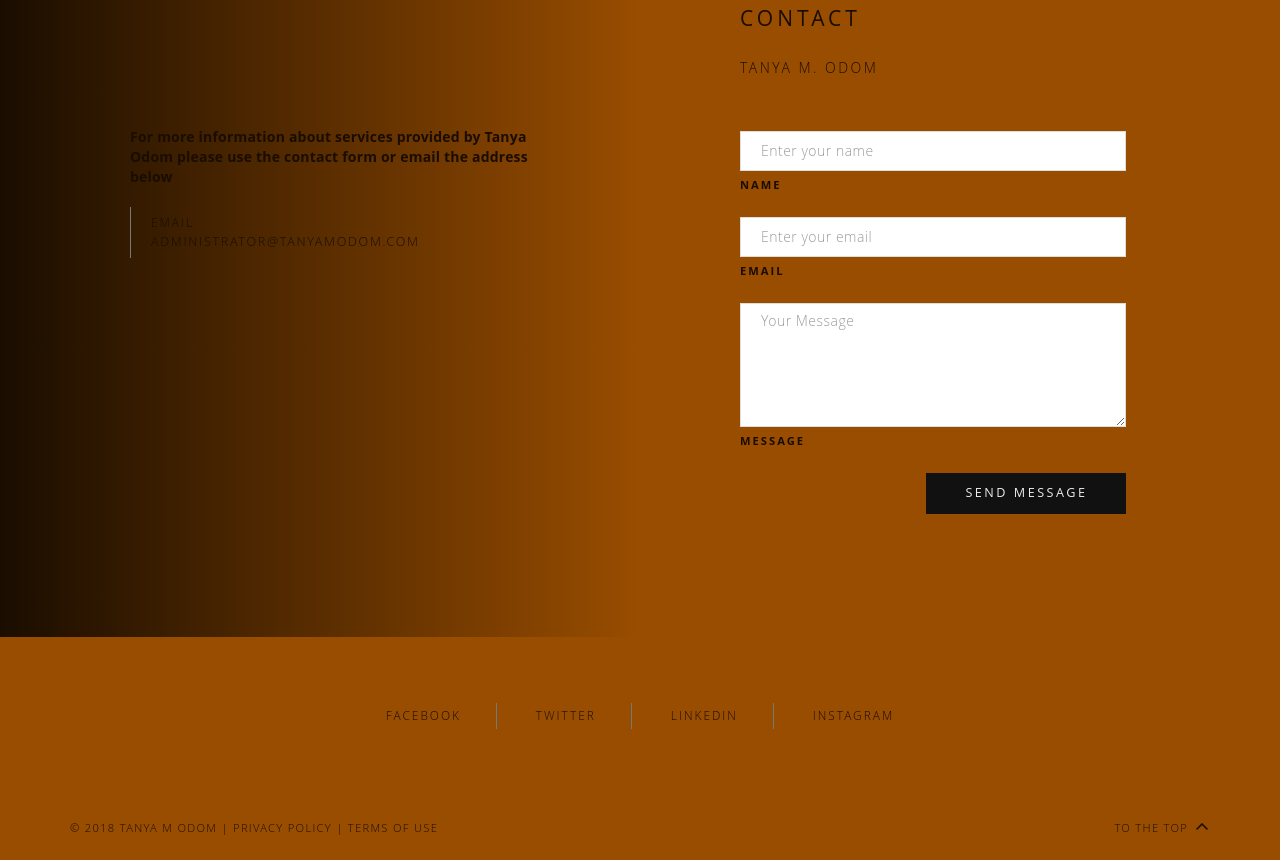
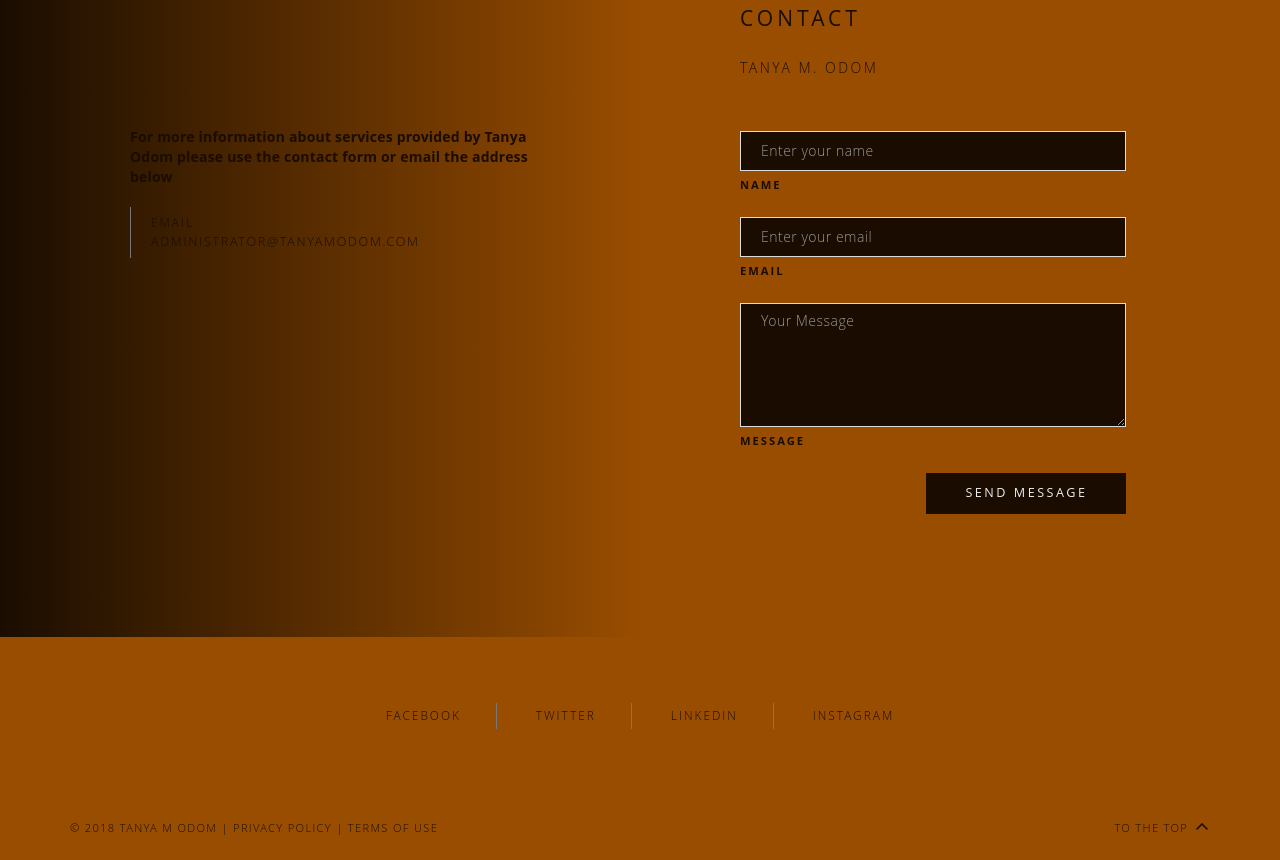
Before and after one commit to cloudleo/tanyaMOdom, a plain HTML site: page index.html in a window 1280 px wide. Shown: the part 3720-4580 px from the top of the page. Drawn offline with Linux system fonts and the light colour scheme.

Commit message:
changed input color

```diff
--- a/index.html
+++ b/index.html
@@ -292,29 +292,29 @@
 
 
                   <div class="form-group">
-                    <input type="text" name="name" id="name-contact-1" class="form-control validate-locally" placeholder="Enter your name">
+                    <input type="text" name="name" id="name-contact-1" style="background-color: #1a0d00; color:white;" class="form-control validate-locally" placeholder="Enter your name">
                     <label for="name-contact-1" style="color: #1a0d00;;">Name</label>
                     <span class="pull-right alert-error"></span>
                   </div>
 
 
                   <div class="form-group">
-                    <input type="email" name="email" id="email-contact-1" class="form-control validate-locally" placeholder="Enter your email">
+                    <input style="background-color: #1a0d00; color:white;" type="email" name="email" id="email-contact-1" class="form-control validate-locally" placeholder="Enter your email">
                     <label for="email-contact-1" style="color: #1a0d00;;">Email</label>
                     <span class="pull-right alert-error"></span>
                   </div>
 
 
                   <div class="form-group">
-                    <textarea class="form-control" name="message" id="message-contact-1" rows="5" placeholder="Your Message"></textarea>
-                    <label for="message-contact-1" style="color: #1a0d00;;">Message</label>
+                    <textarea style="background-color: #1a0d00; color:white;" class="form-control" name="message" id="message-contact-1" rows="5" placeholder="Your Message" style=""></textarea>
+                    <label for="message-contact-1" style="color: #1a0d00;">Message</label>
                   </div>
                   <input type="hidden" name="_subject" value="Website contact" />
                   <input type="text" name="_gotcha" style="display:none" />
                   <input type="hidden" name="_next" value="thanks.html" />
                   <input type="hidden" name="_format" value="plain" />
                   <input type="hidden" name="_cc" value="tmo@tanyamodom.com" />
-                  <input type="submit" class="btn pull-right" value="Send Message">
+                  <input type="submit" class="btn pull-right" style="background-color:#1a0d00" value="Send Message">
                 </form>
               </div><!-- / .col-lg-6 -->
 
```
